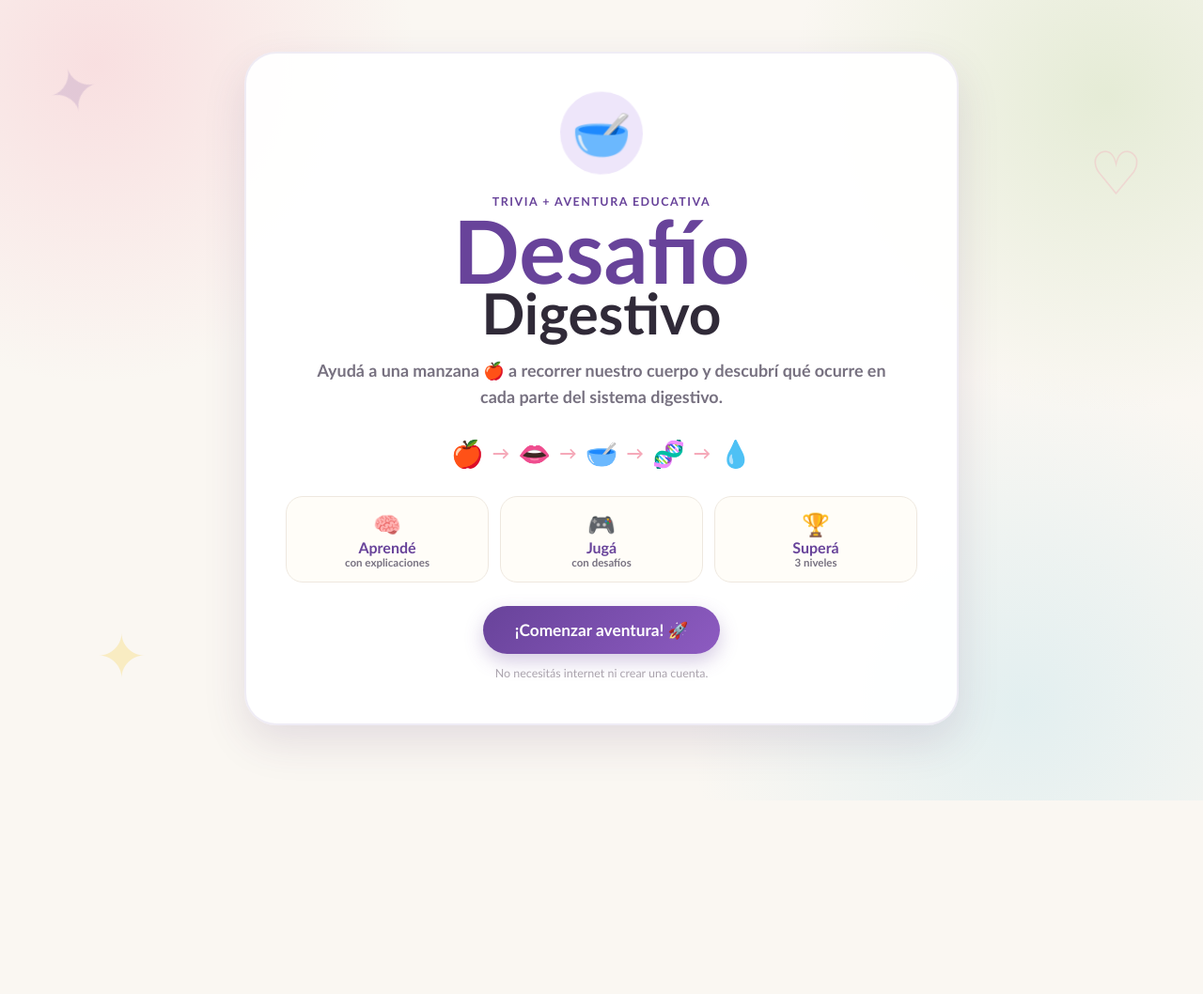
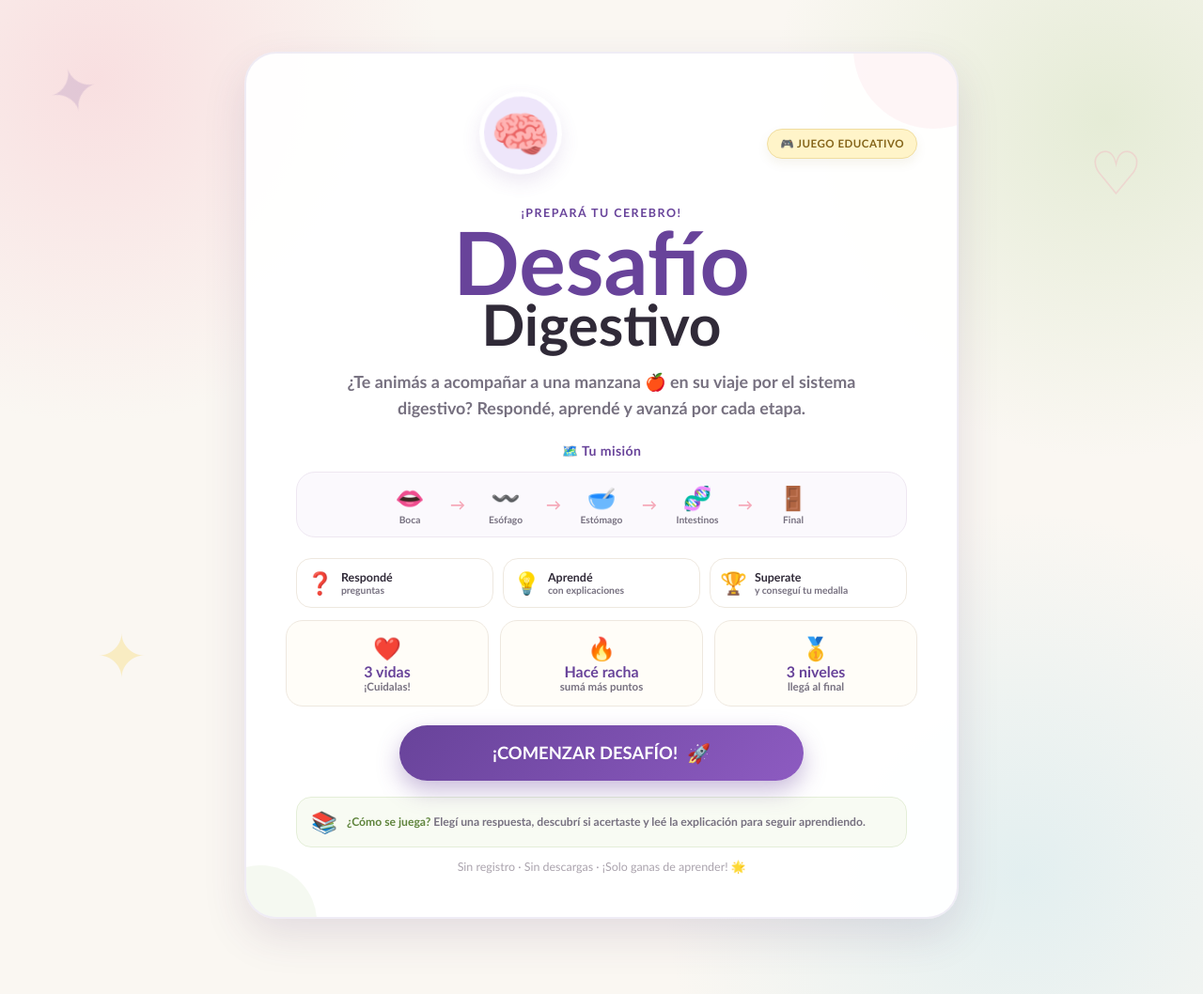
Before and after one commit to gomezcelena21/desafio-digestivo, a plain HTML site: page index.html in a window 1280 px wide. Shown: the whole page at 94% size. Before the commit the page ends 852 px from the top, so only its background shows below. Drawn offline with Linux system fonts and the light colour scheme.

Commit message:
Add files via upload

```diff
--- a/index.html
+++ b/index.html
@@ -17,26 +17,54 @@
     <!-- ================= INICIO ================= -->
     <section id="start-screen" class="screen active">
       <div class="hero-card">
-        <div class="hero-mascot" aria-hidden="true">🥣</div>
-        <span class="eyebrow">TRIVIA + AVENTURA EDUCATIVA</span>
+        <div class="hero-top">
+          <div class="hero-mascot" aria-hidden="true">🧠</div>
+          <div class="hero-badge">🎮 JUEGO EDUCATIVO</div>
+        </div>
+
+        <span class="eyebrow">¡PREPARÁ TU CEREBRO!</span>
         <h1>Desafío <span>Digestivo</span></h1>
+
         <p class="lead">
-          Ayudá a una manzana 🍎 a recorrer nuestro cuerpo y descubrí
-          qué ocurre en cada parte del sistema digestivo.
+          ¿Te animás a acompañar a una manzana 🍎 en su viaje por el sistema
+          digestivo? Respondé, aprendé y avanzá por cada etapa.
         </p>
 
+        <div class="route-title">🗺️ Tu misión</div>
         <div class="mini-route" aria-label="Recorrido digestivo">
-          <span>🍎</span><b>→</b><span>👄</span><b>→</b><span>🥣</span><b>→</b><span>🧬</span><b>→</b><span>💧</span>
+          <div><span>👄</span><small>Boca</small></div>
+          <b>→</b>
+          <div><span>〰️</span><small>Esófago</small></div>
+          <b>→</b>
+          <div><span>🥣</span><small>Estómago</small></div>
+          <b>→</b>
+          <div><span>🧬</span><small>Intestinos</small></div>
+          <b>→</b>
+          <div><span>🚪</span><small>Final</small></div>
+        </div>
+
+        <div class="mission-box">
+          <div class="mission-item"><span>❓</span><div><strong>Respondé</strong><small>preguntas</small></div></div>
+          <div class="mission-item"><span>💡</span><div><strong>Aprendé</strong><small>con explicaciones</small></div></div>
+          <div class="mission-item"><span>🏆</span><div><strong>Superate</strong><small>y conseguí tu medalla</small></div></div>
         </div>
 
         <div class="start-features">
-          <div><strong>🧠</strong><span>Aprendé</span><small>con explicaciones</small></div>
-          <div><strong>🎮</strong><span>Jugá</span><small>con desafíos</small></div>
-          <div><strong>🏆</strong><span>Superá</span><small>3 niveles</small></div>
+          <div><strong>❤️</strong><span>3 vidas</span><small>¡Cuidalas!</small></div>
+          <div><strong>🔥</strong><span>Hacé racha</span><small>sumá más puntos</small></div>
+          <div><strong>🥇</strong><span>3 niveles</span><small>llegá al final</small></div>
         </div>
 
-        <button id="start-btn" class="primary-btn">¡Comenzar aventura! 🚀</button>
-        <p class="microcopy">No necesitás internet ni crear una cuenta.</p>
+        <button id="start-btn" class="primary-btn start-cta">
+          <span>¡COMENZAR DESAFÍO!</span><b>🚀</b>
+        </button>
+
+        <div class="how-to-play">
+          <span>📚</span>
+          <p><strong>¿Cómo se juega?</strong> Elegí una respuesta, descubrí si acertaste y leé la explicación para seguir aprendiendo.</p>
+        </div>
+
+        <p class="microcopy">Sin registro · Sin descargas · ¡Solo ganas de aprender! 🌟</p>
       </div>
     </section>
 
--- a/style.css
+++ b/style.css
@@ -439,3 +439,255 @@ h1 span {
 
 /* Indicador visual del modo repaso */
 #game-screen:has(.feedback.hidden) .question-card { }
+
+
+/* ================= PORTADA PRO ================= */
+.hero-top {
+  display: flex;
+  justify-content: center;
+  align-items: center;
+  gap: 12px;
+  margin-bottom: 12px;
+}
+
+.hero-badge {
+  padding: 8px 13px;
+  border-radius: 999px;
+  background: #fff4c9;
+  color: #85651a;
+  border: 1px solid #f0dda0;
+  font-size: .72rem;
+  font-weight: 900;
+  letter-spacing: .5px;
+  box-shadow: 0 5px 12px rgba(133,101,26,.08);
+}
+
+.hero-card {
+  position: relative;
+  overflow: hidden;
+}
+
+.hero-card::before,
+.hero-card::after {
+  content: "";
+  position: absolute;
+  border-radius: 50%;
+  pointer-events: none;
+}
+
+.hero-card::before {
+  width: 170px;
+  height: 170px;
+  background: rgba(245,168,184,.12);
+  top: -90px;
+  right: -60px;
+}
+
+.hero-card::after {
+  width: 120px;
+  height: 120px;
+  background: rgba(185,212,155,.14);
+  bottom: -65px;
+  left: -45px;
+}
+
+.hero-mascot {
+  position: relative;
+  z-index: 1;
+  border: 5px solid #fff;
+  box-shadow: 0 8px 20px rgba(104,67,154,.12);
+}
+
+.route-title {
+  color: var(--purple);
+  font-weight: 900;
+  font-size: .88rem;
+  letter-spacing: .4px;
+  margin-top: 8px;
+}
+
+.mini-route {
+  gap: 7px;
+  margin: 14px auto 22px;
+  padding: 12px 10px;
+  max-width: 650px;
+  border-radius: 20px;
+  background: #fbf9fd;
+  border: 1px solid #eee7f1;
+}
+
+.mini-route > div {
+  min-width: 72px;
+}
+
+.mini-route > div span,
+.mini-route > div small {
+  display: block;
+}
+
+.mini-route > div span {
+  font-size: 1.55rem;
+}
+
+.mini-route > div small {
+  color: var(--muted);
+  font-size: .64rem;
+  font-weight: 900;
+  margin-top: 2px;
+}
+
+.mini-route b {
+  color: var(--pink);
+  font-size: 1rem;
+}
+
+.mission-box {
+  display: grid;
+  grid-template-columns: repeat(3, 1fr);
+  gap: 10px;
+  margin: 0 auto 13px;
+  max-width: 650px;
+}
+
+.mission-item {
+  display: flex;
+  align-items: center;
+  gap: 8px;
+  text-align: left;
+  padding: 11px 10px;
+  border-radius: 16px;
+  background: #fff;
+  border: 1px solid #eee8df;
+}
+
+.mission-item > span {
+  font-size: 1.45rem;
+}
+
+.mission-item strong,
+.mission-item small {
+  display: block;
+}
+
+.mission-item strong {
+  color: var(--ink);
+  font-size: .78rem;
+}
+
+.mission-item small {
+  color: var(--muted);
+  font-size: .65rem;
+  font-weight: 700;
+}
+
+.start-features {
+  margin: 13px 0 20px;
+}
+
+.start-features div {
+  transition: transform .2s ease, box-shadow .2s ease;
+}
+
+.start-features div:hover {
+  transform: translateY(-2px);
+  box-shadow: 0 7px 16px rgba(76,48,103,.07);
+}
+
+.start-cta {
+  min-width: min(430px, 100%);
+  padding: 17px 28px;
+  font-size: 1.15rem;
+  display: inline-flex;
+  justify-content: center;
+  align-items: center;
+  gap: 10px;
+  animation: ctaPulse 2.2s ease-in-out infinite;
+}
+
+.start-cta b {
+  font-size: 1.25rem;
+}
+
+@keyframes ctaPulse {
+  0%, 100% { box-shadow: 0 8px 20px rgba(104,67,154,.28); }
+  50% { box-shadow: 0 12px 28px rgba(104,67,154,.42); }
+}
+
+.how-to-play {
+  max-width: 650px;
+  margin: 17px auto 0;
+  padding: 12px 15px;
+  display: flex;
+  align-items: center;
+  gap: 10px;
+  text-align: left;
+  border-radius: 16px;
+  background: #f8fbf3;
+  border: 1px solid #e4eed8;
+}
+
+.how-to-play > span {
+  font-size: 1.4rem;
+}
+
+.how-to-play p {
+  margin: 0;
+  color: var(--muted);
+  font-size: .76rem;
+  line-height: 1.4;
+  font-weight: 700;
+}
+
+.how-to-play strong {
+  color: var(--green-dark);
+}
+
+@media (max-width: 650px) {
+  .hero-card {
+    padding: 32px 18px;
+    border-radius: 26px;
+  }
+
+  .hero-top {
+    flex-direction: column;
+  }
+
+  .mission-box {
+    grid-template-columns: 1fr;
+  }
+
+  .mission-item {
+    justify-content: center;
+    text-align: center;
+  }
+
+  .mini-route {
+    gap: 2px;
+    padding: 10px 4px;
+  }
+
+  .mini-route > div {
+    min-width: 51px;
+  }
+
+  .mini-route > div span {
+    font-size: 1.3rem;
+  }
+
+  .mini-route > div small {
+    font-size: .55rem;
+  }
+
+  .mini-route b {
+    font-size: .8rem;
+  }
+
+  .start-cta {
+    width: 100%;
+    font-size: 1rem;
+  }
+
+  .how-to-play {
+    align-items: flex-start;
+  }
+}
```
